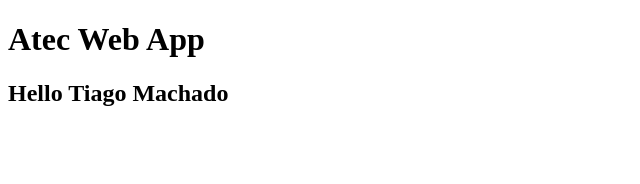
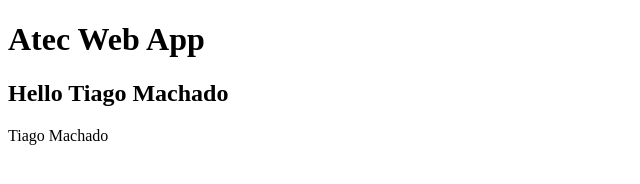
Before and after one commit to TiagoMachado24/atec-web-app, a plain HTML site: page index.html in a window 1280 px wide. Shown: the whole page, without its empty margins (0-640 px from the left). Drawn offline with Linux system fonts and the light colour scheme.

Commit message:
Added footer

```diff
--- a/index.html
+++ b/index.html
@@ -10,5 +10,7 @@
     <h1>Atec Web App</h1>
 
     <h2>Hello Tiago Machado</h2>
+
+    <footer>Tiago Machado</footer>
 </body>
 </html>
```
